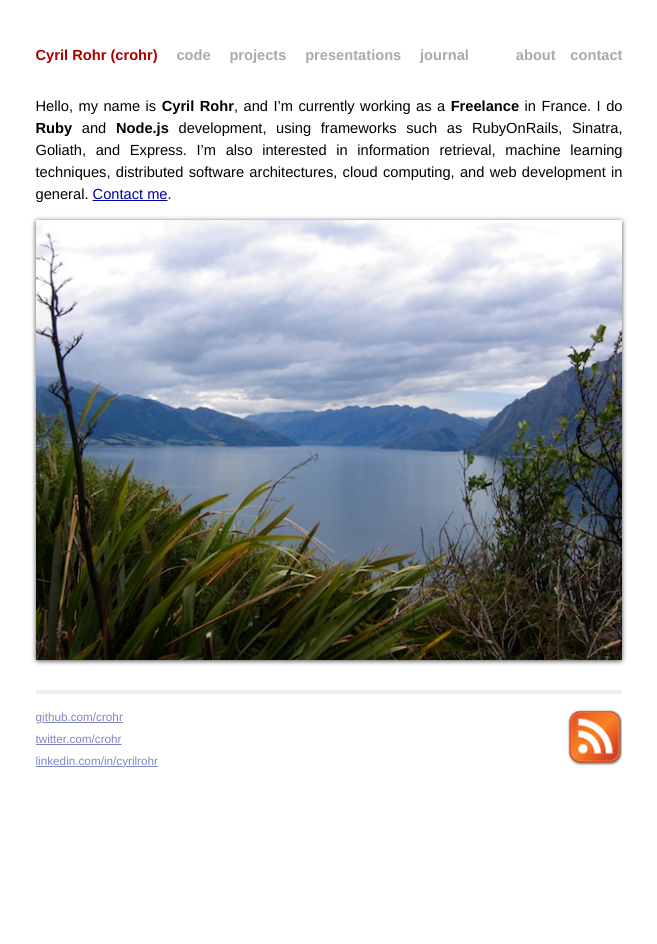
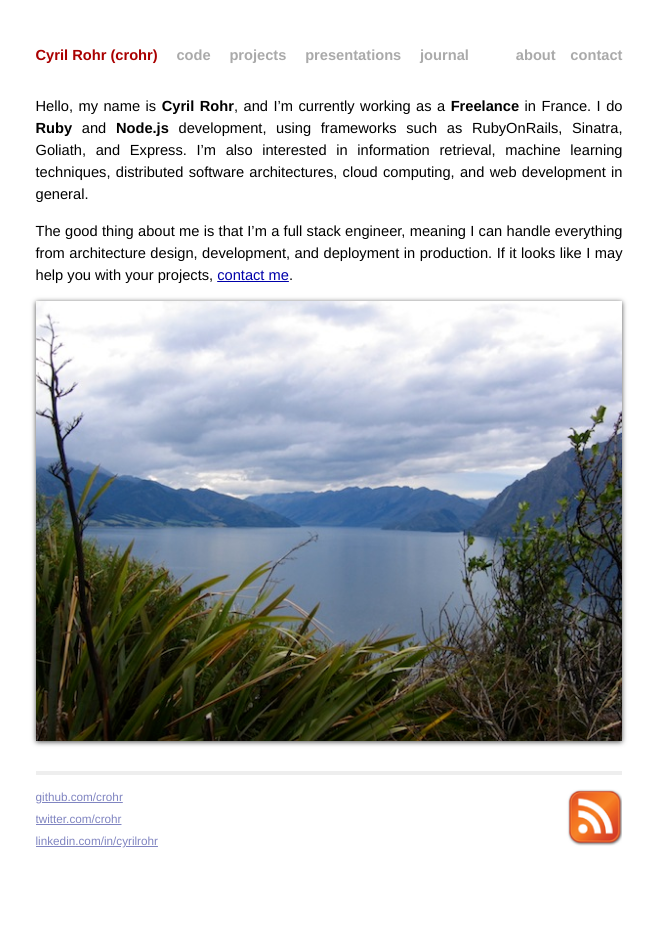
Before and after one commit to crohr/crohr.github.com, a Jekyll site: the page built from index.md, in a window 1280 px wide. Shown: the whole page, without its empty margins (311-968 px from the left). Built offline with Jekyll 4.4.1, drawn with Linux system fonts in a browser that asks for light colours.

Commit message:
Full stack engineer

```diff
--- a/_includes/about.md
+++ b/_includes/about.md
@@ -2,5 +2,9 @@ Hello, my name is **Cyril Rohr**, and I'm currently working as a **Freelance**
 in France. I do **Ruby** and **Node.js** development, using frameworks such as
 RubyOnRails, Sinatra, Goliath, and Express. I'm also interested in information
 retrieval, machine learning techniques, distributed software architectures,
-cloud computing, and web development in general. <a href="/contact">Contact
-me</a>.
+cloud computing, and web development in general.
+
+The good thing about me is that I'm a full stack engineer, meaning I can
+handle everything from architecture design, development, and deployment in
+production. If it looks like I may help you with your projects, <a
+href="/contact">contact me</a>.
```
